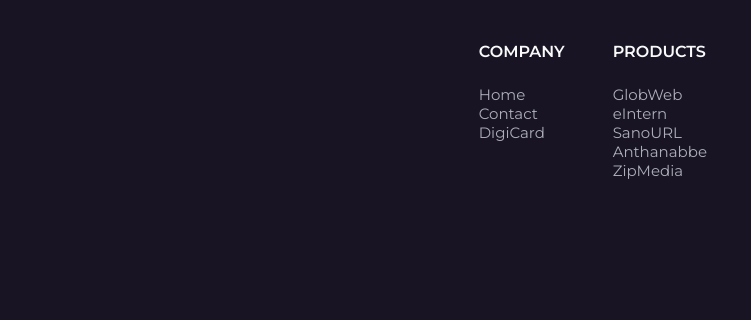
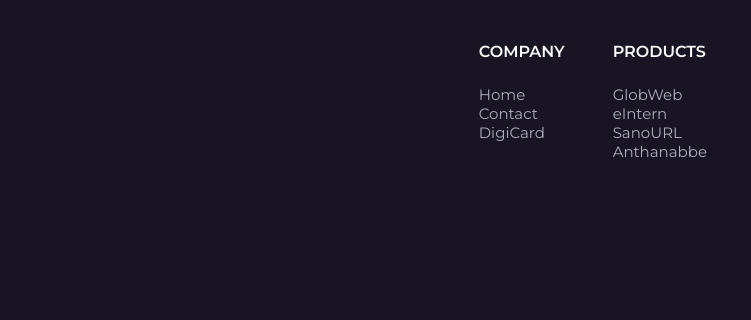
Before and after one commit to globsoftinc/globsoftinc.github.io, a plain HTML site: page index.html in a window 1280 px wide. Shown: the part 1262-1582 px from the top of the page, 261-1012 px from the left. Drawn offline with nearby package versions, Linux system fonts and the light colour scheme.

Commit message:
Update index.html

```diff
--- a/index.html
+++ b/index.html
@@ -233,9 +233,6 @@
                         <li>
                             <a href="https://anthanabbe.globsoft.tech" class="footer__link">Anthanabbe</a>
                         </li>
-                        <li>
-                            <a href="https://zipmedia.globsoft.tech" class="footer__link">ZipMedia</a>
-                        </li>
 
                     </ul>
                 </div>
```
